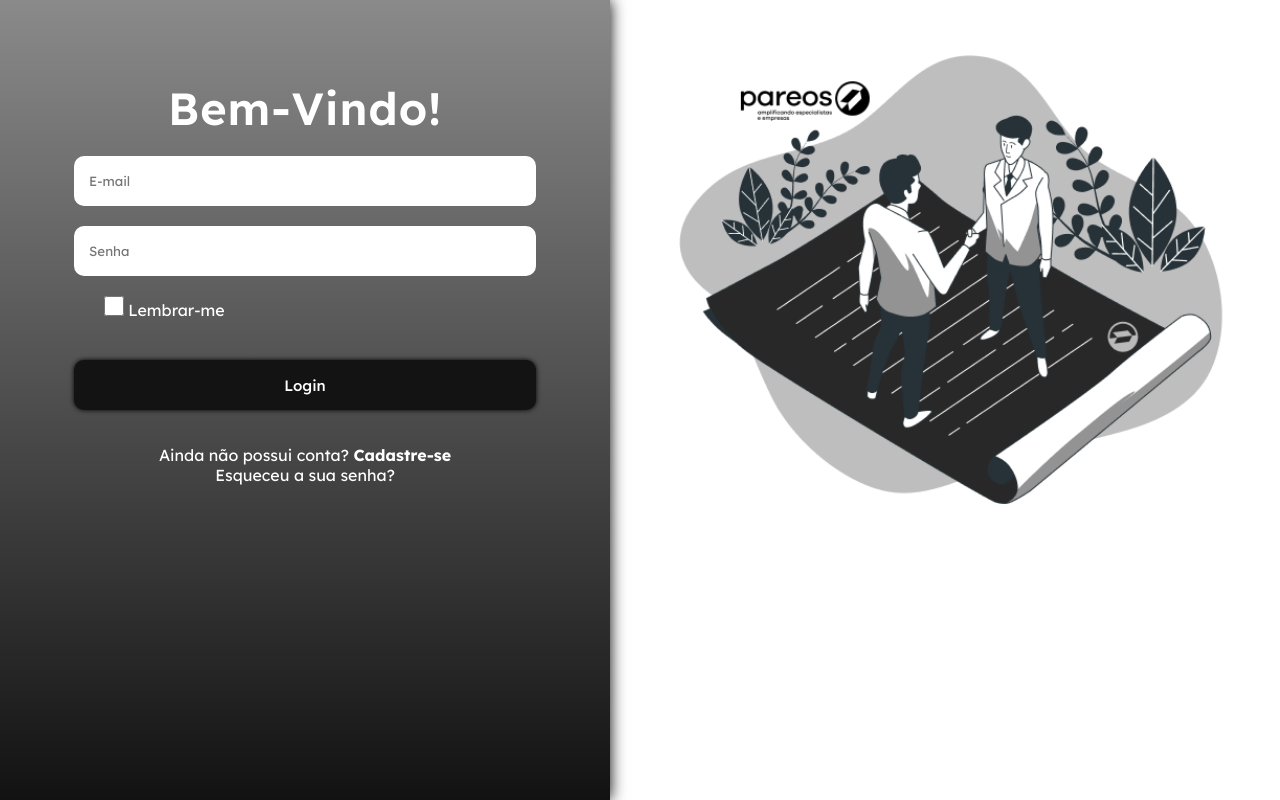
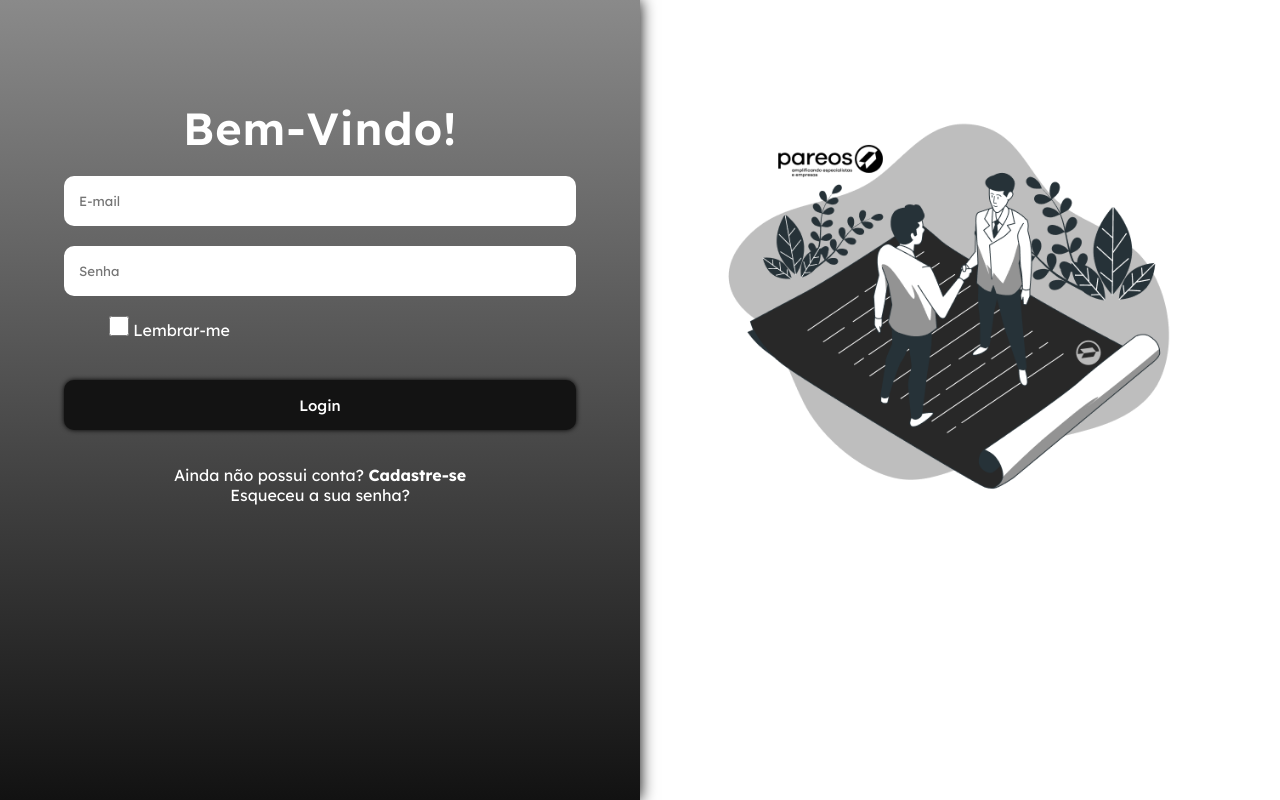
Before and after one commit to MariaE-duarda/PyIndcDash, a website: page public/index.html in a window 1280 px wide. Drawn offline with Linux system fonts and the light colour scheme.

Commit message:
responsividade registro (Finalizada)

```diff
--- a/public/index.html
+++ b/public/index.html
@@ -53,7 +53,7 @@
       </div>
     </div>
     <div class="img-login"> <!--Contém a imagem-->
-      <img style="width: 670px; margin-top: -60px;" src="img/Agreement-bro.png" alt="">
+      <img class="imageLogin" src="img/Agreement-bro.png" alt="">
     </div>
   </div>
 </body>
--- a/public/style/cadastro.css
+++ b/public/style/cadastro.css
@@ -105,7 +105,7 @@ input{
     border: none;
     border-radius: 10px;
     height: 50px;
-    width: 462px;
+    width: 80%;
     margin-top: 20px;
     padding-left: 15px;
     align-items: center;
@@ -113,7 +113,7 @@ input{
 
 button{
     height: 50px;
-    width: 462px;
+    width: 80%;
     border: none;
     border-radius: 10px;
     margin-top: 40px;
@@ -134,6 +134,39 @@ button:hover{
 .login{
     text-align: center;
     margin-top: 35px;
+}
+
+.imgTablet{
+    display: none;
+}
+
+.imageCadastro{
+    width: 85%;
+    margin-top: 18px;
+}
+
+@media(max-width: 1240px){
+    .imageCadastro{
+        margin-top: 70px;
+    }
+}
+
+@media(max-width: 1150px){
+    h1{
+        font-size: 42px;
+    }
+    .imageCadastro{
+        margin-top: 100px;
+    }
+}
+
+@media(max-width: 890px){
+    h1{
+        font-size: 38px;
+    }
+    .imageCadastro{
+        margin-top: 120px;
+    }
 }
 
 @media(max-width: 730px){
--- a/public/style/login.css
+++ b/public/style/login.css
@@ -78,7 +78,7 @@ h1{
     font-weight: 600;
     letter-spacing: 1px;
     text-align: center;
-    margin-top: 80px;
+    margin-top: 100px;
 }
 
 .container2{
@@ -89,7 +89,7 @@ input{
     border: none;
     border-radius: 10px;
     height: 50px;
-    width: 462px;
+    width: 80%;
     margin-top: 20px;
     padding-left: 15px;
     align-items: center;
@@ -116,13 +116,23 @@ label{
     margin-top: -24px;
 }
 
+.imageLogin{
+    width: 85%;
+    margin-top: 30px;
+    margin-left: 5%;
+}
+
+.img-login{
+    width: 50%;
+}
+
 .options{
     text-align: center;
 }
 
 button{
     height: 50px;
-    width: 462px;
+    width: 80%;
     border: none;
     border-radius: 10px;
     margin-top: 40px;
@@ -150,6 +160,24 @@ button:hover{
     margin-top: 100px;
 }
 
+@media(max-width: 1180px){
+    .imageLogin{
+        margin-top: 80px;
+    }
+}
+
+@media(max-width: 1000px){
+    .imageLogin{
+        margin-top: 120px;
+    }
+}
+
+@media(max-width: 930px){
+    .imageLogin{
+        margin-top: 150px;
+    }
+}
+
 @media(max-width: 730px){
     .img-login{
         display: none;
```
Also changed, not shown: public/cadastrar.html (+1 -1 lines).
